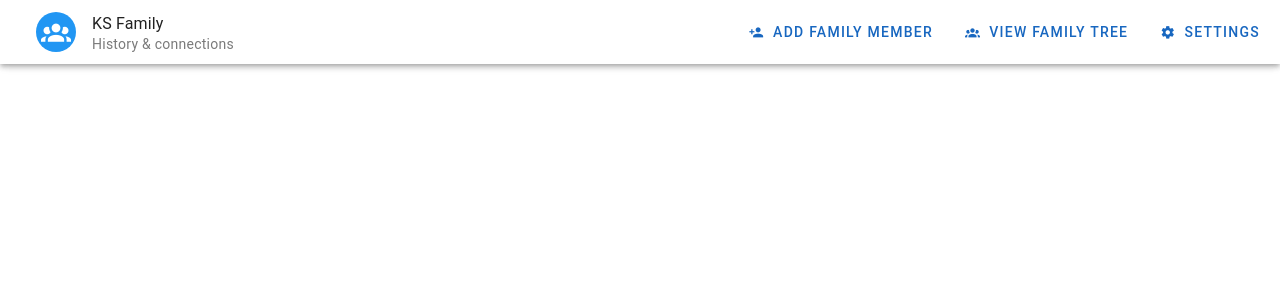
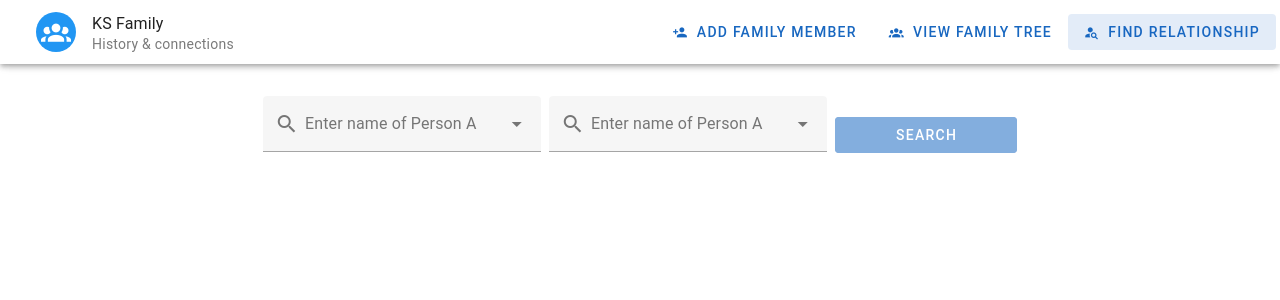
Before and after one commit to sarjis-abdullah/family-tree-front, a Nuxt app: page /find-relationship in a window 1280 px wide. Shown: the top 300 px of the page. Built offline with nearby package versions, Linux system fonts and the light colour scheme.

Commit message:
added props wise tree

```diff
--- a/components/FamilyTree.vue
+++ b/components/FamilyTree.vue
@@ -9,17 +9,31 @@
 import { onMounted, ref } from 'vue'
 import * as d3 from 'd3'
 
-const {rootNode} = defineProps({
+const { rootNode } = defineProps({
     rootNode: {
         type: Object,
         required: true,
-        default: ()=> ({})
+        default: () => ({})
     }
 })
 const svg = ref(null)
 const mountTree = () => {
+    function getTreeDepth(node) {
+        if (!node.children || node.children.length === 0) return 1
+        return 1 + Math.max(...node.children.map(getTreeDepth))
+    }
+
+
     const width = window.innerWidth;
     const root = d3.hierarchy(rootNode);
+
+    /**
+     *
+     *  const depth = getTreeDepth(root)
+        const nodeWidth = 180 // pixels per depth level
+        const width = Math.max(600, depth * nodeWidth) * 2
+        console.log(width, window.innerWidth);
+     */
 
     const height = calculateDynamicHeight(root);
     const svg = setupSVG(width, height);
--- /dev/null
+++ b/components/RelationFinder.vue
@@ -0,0 +1,101 @@
+<template>
+    <v-card class="pa-4" elevation="0">
+        <v-row dense class="justify-center">
+            <v-col cols="12" md="3">
+                <v-autocomplete v-model="personA" :items="personAUsers" label="Enter name of Person A"
+                    placeholder="e.g. Abdul Hakim" item-title="name" item-value="id" clearable
+                    prepend-inner-icon="mdi-magnify" @update:search="getPersonUsersA" />
+            </v-col>
+
+            <v-col cols="12" md="3">
+                <v-autocomplete v-model="personB" :items="personBUsers" item-title="name" item-value="id" clearable
+                    prepend-inner-icon="mdi-magnify" label="Enter name of Person A" placeholder="e.g. Nasir Uddin Khan"
+                    @update:search="getPersonUsersB" />
+            </v-col>
+
+            <v-col cols="12" md="2" class="d-flex align-center">
+                <v-btn color="primary" @click="findRelationship" :disabled="!personA || !personB || findingRelation">
+                    Search
+                </v-btn>
+            </v-col>
+        </v-row>
+        <section class="mt-4">
+            <FamilyTree v-if="rootNode && Object.keys(rootNode).length" :rootNode="rootNode"/>
+        </section>
+    </v-card>
+</template>
+
+<script setup>
+import { ref, onMounted } from 'vue'
+import { UserService } from '~/services/UserService'
+import FamilyTree from '~/components/FamilyTree.vue';
+const personA = ref(null)
+const personB = ref(null)
+const userLoading = ref(false)
+const findingRelation = ref(false)
+const personBUsers = ref([])
+const personAUsers = ref([])
+const relationshipData = ref({})
+const rootNode = ref({})
+
+// Mock API call – Replace with actual API call to fetch users
+onMounted(async () => {
+    // Example static data
+
+})
+
+const findRelationship = () => {
+    console.log('Finding relationship between:', personA.value, personB.value)
+    const query = `?person_a=${personA.value}&person_b=${personB.value}`
+    findingRelation.value = true
+    UserService.findRelationship(query)
+        .then((response) => {
+            if (response?.tree && Object.keys(response.tree).length) {
+                rootNode.value = response.tree
+            } else {
+                alert('No relationship found')
+
+            }
+        })
+        .catch((error) => {
+            console.error(error);
+        })
+        .finally(() => {
+            findingRelation.value = false
+        })
+}
+const getPersonUsersA = async (search = '') => {
+    userLoading.value = true
+    const query = search.length ? `?query=${search}` : ''
+    UserService.getAll(query)
+        .then((response) => {
+            personAUsers.value = response.data
+        })
+        .catch((error) => {
+            console.error(error);
+        })
+        .finally(() => {
+            userLoading.value = false
+        })
+}
+const getPersonUsersB = async (search = '') => {
+    userLoading.value = true
+    const query = search.length ? `?query=${search}` : ''
+    UserService.getAll(query)
+        .then((response) => {
+            personBUsers.value = response.data
+        })
+        .catch((error) => {
+            console.error(error);
+        })
+        .finally(() => {
+            userLoading.value = false
+        })
+}
+</script>
+
+<style scoped>
+.v-btn {
+    width: 100%;
+}
+</style>
--- a/layouts/default.vue
+++ b/layouts/default.vue
@@ -66,9 +66,9 @@ const navs = [
         to: '/family-tree'
     },
     {
-        title: 'Settings',
-        icon: 'mdi-cog',
-        to: '/settings'
+        title: 'Find Relationship',
+        icon: 'mdi-account-search',
+        to: '/find-relationship'
     }
 ]
 </script>
--- /dev/null
+++ b/pages/find-relationship.vue
@@ -0,0 +1,14 @@
+<template>
+    <section>
+        <RelationFinder />
+    </section>
+</template>
+
+<script setup>
+import RelationFinder from '~/components/RelationFinder.vue';
+
+</script>
+
+<style lang="scss" scoped>
+
+</style>
--- /dev/null
+++ b/pages/relation-finder.vue
@@ -0,0 +1,14 @@
+<template>
+    <section>
+        <RelationFinder />
+    </section>
+</template>
+
+<script setup>
+import RelationFinder from '~/components/RelationFinder.vue';
+
+</script>
+
+<style lang="scss" scoped>
+
+</style>
--- a/services/UserService.js
+++ b/services/UserService.js
@@ -12,6 +12,13 @@ export class UserService {
   static async getTree(query='') {
     try {
       return await HttpRequester.get(`family-tree${query}`);
+    } catch (err) {
+      throw err;
+    }
+  }
+  static async findRelationship(query='') {
+    try {
+      return await HttpRequester.get(`find-relationship${query}`);
     } catch (err) {
       throw err;
     }
```
